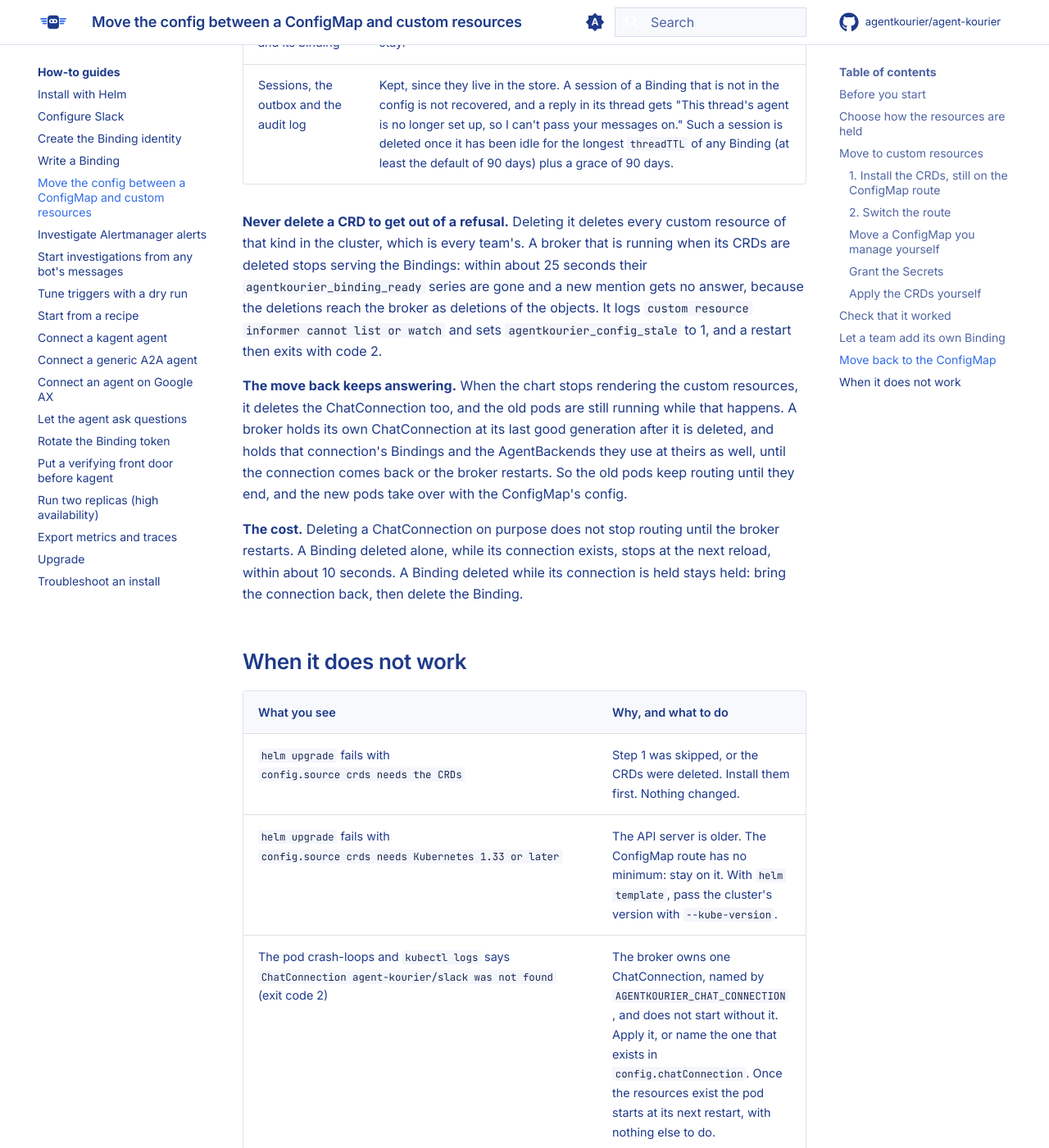
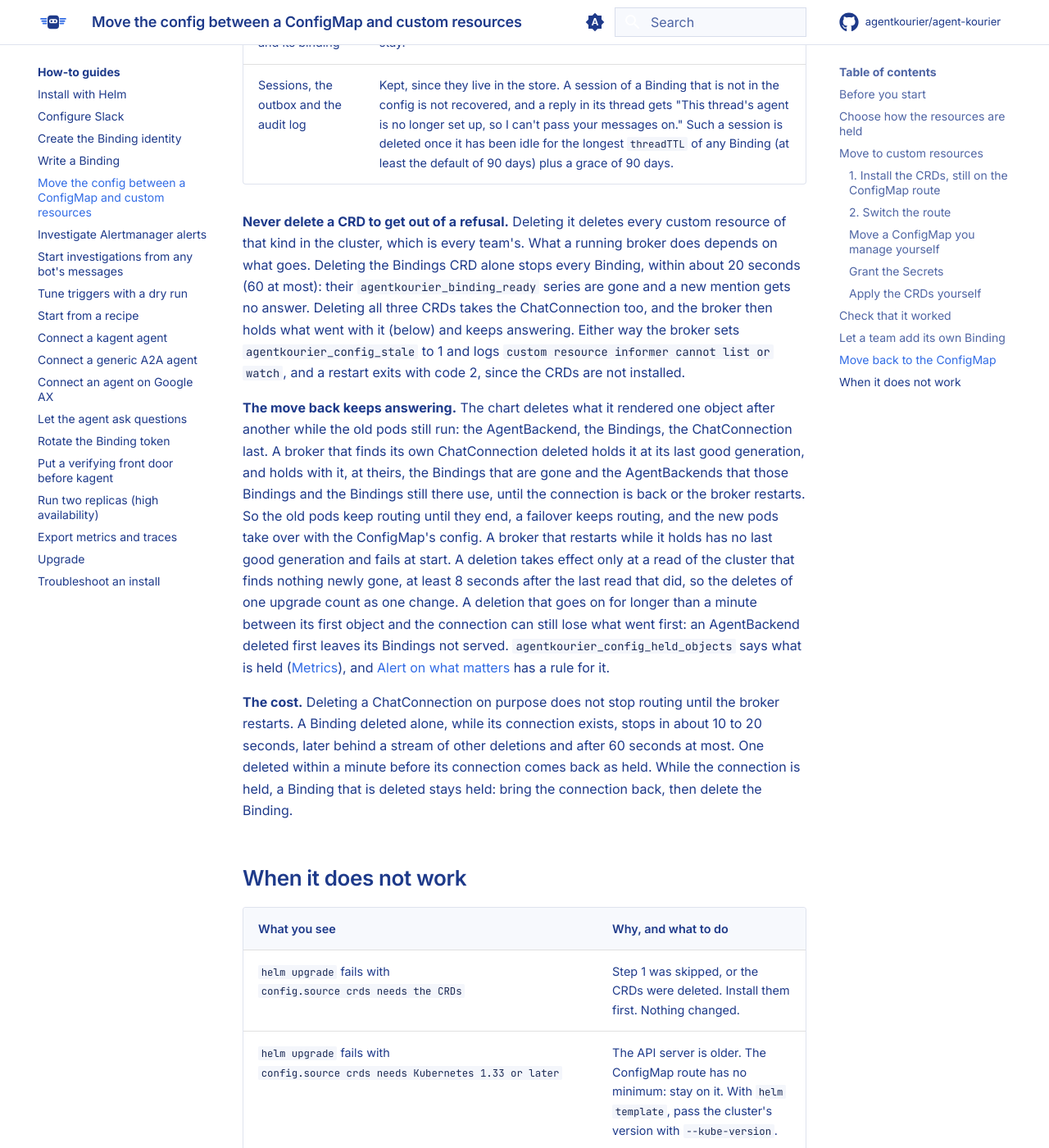
Before and after one commit to agentkourier/agent-kourier, an MkDocs documentation site: the page built from docs/how-to/migrate-config-source.md, in a window 1280 px wide and 1400 px high, scrolled down 7946 px. Shown: the whole window at 82% size. Built offline with MkDocs 1.6.1 and Material for MkDocs 9.7.7, drawn with Linux system fonts in a browser that asks for light colours; comment, search, counter and statistics services are not loaded.

Commit message:
docs: finalise the held-connection text against the merged fix
Read against internal/config/crsource/source.go (the hold, the settle floor of 8 s and
the grace of one minute) and measured on a private kind cluster (Kubernetes 1.37.0)
with the merged code: deleting the Bindings CRD alone stops the Bindings (the
agentkourier_binding_ready series gone between 7 and 11 s, a new mention unanswered);
deleting all three CRDs holds the connection, its Bindings and its backend
(agentkourier_config_held_objects 1 each, and a new mention answered 58 s after).
The 'stops at the next reload' wording is gone. Both CHECK AFTER comments are removed;
one marker is left where the rollback number goes.

```diff
--- a/docs/explanation/config-routes.md
+++ b/docs/explanation/config-routes.md
@@ -81,15 +81,13 @@ namespace and name, holds the channel, and the other is not served and says `Cha
   broker makes does not, so read the log or `agentkourier_config_invalid_objects` after changing an AgentBackend or a ChatConnection.
 - **A Binding that is not served keeps its sessions.** Retention skips the sessions of a Binding that exists and was refused, until it is served
   again or deleted, so a Binding left broken keeps its sessions indefinitely.
-<!-- CHECK AFTER THE HOLD FIX MERGES, THEN DELETE THIS COMMENT, which must not reach main: the next bullet states a fix that is not in the code
-this page was checked against. See the same comment in how-to/migrate-config-source.md. -->
-- **Deleting a ChatConnection does not stop routing.** A broker holds its own ChatConnection at its last good generation after it is
-  deleted, and the Bindings of that connection and the AgentBackends they use with it, until the connection returns or the broker
-  restarts. That is what lets a move back to the ConfigMap keep answering while the old pods end. A Binding deleted alone, while its connection exists,
-  stops at the next reload, within about 10 seconds; one deleted while its connection is held stays held, so bring the connection back first.
-- **Deleting a CRD deletes every object of the kind, and the Bindings stop being served.** Within about 25 seconds the `agentkourier_binding_ready` series of the
-  Bindings are gone and a new mention gets no answer, since the deletions reach the broker as deletions of the objects. The broker sets
-  `agentkourier_config_stale` to 1 and logs that its informers cannot list; a restart exits with code 2.
+- **Deleting a ChatConnection does not stop routing.** A broker holds its own ChatConnection at its last good generation after it is deleted, and with it the
+  Bindings of it that are gone and the AgentBackends they use, until the connection returns or the broker restarts. That is what lets a move back to the
+  ConfigMap keep answering while the old pods end ([the how-to](../how-to/migrate-config-source.md#move-back-to-the-configmap) has the details, and
+  `agentkourier_config_held_objects` says what is held). A Binding deleted alone, while its connection exists, stops in about 10 to 20 seconds, and in 60 at most; one deleted while
+  its connection is held stays held, so bring the connection back first. A held Binding keeps its channel against a newer one, and a Binding that was just deleted keeps it for up to about 20 seconds.
+- **Deleting a CRD deletes every object of the kind.** Deleting the Bindings CRD alone stops the Bindings within about 20 seconds, and a new mention gets no answer. Deleting all
+  three takes the connection with them, and the broker holds the rest and keeps answering. In both the broker sets `agentkourier_config_stale` to 1, and a restart exits with code 2.
 
 ## What is checked, and where
 
--- a/docs/how-to/migrate-config-source.md
+++ b/docs/how-to/migrate-config-source.md
@@ -261,25 +261,24 @@ Keep `crds.install: true` while you do; it does not need to change. What the mov
 | The ClusterRole and its binding | Deleted (they render only with `crds`). A team's own Role and RoleBinding stay. |
 | Sessions, the outbox and the audit log | Kept, since they live in the store. A session of a Binding that is not in the config is not recovered, and a reply in its thread gets "This thread's agent is no longer set up, so I can't pass your messages on." Such a session is deleted once it has been idle for the longest `threadTTL` of any Binding (at least the default of 90 days) plus a grace of 90 days. |
 
-**Never delete a CRD to get out of a refusal.** Deleting it deletes every custom resource of that kind in the cluster, which is every team's. A broker that is
-running when its CRDs are deleted stops serving the Bindings: within about 25 seconds their `agentkourier_binding_ready` series are gone and a new mention
-gets no answer, because the deletions reach the broker as deletions of the objects. It logs `custom resource informer cannot list or watch` and sets
-`agentkourier_config_stale` to 1, and a restart then exits with code 2.
+**Never delete a CRD to get out of a refusal.** Deleting it deletes every custom resource of that kind in the cluster, which is every team's. What a running
+broker does depends on what goes. Deleting the Bindings CRD alone stops every Binding, within about 20 seconds (60 at most): their `agentkourier_binding_ready`
+series are gone and a new mention gets no answer. Deleting all three CRDs takes the ChatConnection too, and the broker then holds what went with it (below) and keeps answering.
+Either way the broker sets `agentkourier_config_stale` to 1 and logs `custom resource informer cannot list or watch`, and a restart exits with code 2, since the CRDs are not installed.
 
-<!-- CHECK AFTER THE HOLD FIX MERGES, THEN DELETE THIS COMMENT, which must not reach main: the two paragraphs below describe a fix that is not in
-the code this page was checked against (a held ChatConnection, and its Bindings and AgentBackends, after deletion; a grace for deletions that
-come close together). Re-read the broker's handling of a deleted own ChatConnection. Re-check the paragraph above too: with the fix, the Bindings
-are held only when the connection goes in the same read, so deleting the Bindings CRD alone still stops them. No number for the loss on a move
-back has been given. -->
+**The move back keeps answering.** The chart deletes what it rendered one object after another while the old pods still run: the AgentBackend, the Bindings, the ChatConnection last.
+A broker that finds its own ChatConnection deleted holds it at its last good generation, and holds with it, at theirs, the Bindings that are gone and the AgentBackends that
+those Bindings and the Bindings still there use, until the connection is back or the broker restarts. So the old pods keep routing until they end, a failover keeps routing,
+and the new pods take over with the ConfigMap's config. A broker that restarts while it holds has no last good generation and fails at start. A deletion takes effect only at a read of
+the cluster that finds nothing newly gone, at least 8 seconds after the last read that did, so the deletes of one upgrade count as one change. A deletion that goes on for longer than a
+minute between its first object and the connection can still lose what went first: an AgentBackend deleted first leaves its Bindings not served. `agentkourier_config_held_objects`
+says what is held ([Metrics](../reference/metrics.md#connection-configuration-and-turns)), and [Alert on what matters](export-telemetry.md#alert-on-what-matters) has a rule for it.
 
-**The move back keeps answering.** When the chart stops rendering the custom resources, it deletes the ChatConnection too, and the old pods are
-still running while that happens. A broker holds its own ChatConnection at its last good generation after it is deleted, and holds that
-connection's Bindings and the AgentBackends they use at theirs as well, until the connection comes back or the broker restarts. So the old pods
-keep routing until they end, and the new pods take over with the ConfigMap's config.
+<!-- ROLLBACK NUMBER: the measured loss of a move back goes here, as one sentence, if a reader needs it; pending from the migration rerun. Delete this marker either way. -->
 
-**The cost.** Deleting a ChatConnection on purpose does not stop routing until the broker restarts. A Binding deleted alone, while its connection
-exists, stops at the next reload, within about 10 seconds. A Binding deleted while its connection is held stays held: bring the connection back, then
-delete the Binding.
+**The cost.** Deleting a ChatConnection on purpose does not stop routing until the broker restarts. A Binding deleted alone, while its connection exists, stops in about 10 to
+20 seconds, later behind a stream of other deletions and after 60 seconds at most. One deleted within a minute before its connection comes back as held. While the connection is held, a
+Binding that is deleted stays held: bring the connection back, then delete the Binding.
 
 ## When it does not work
 
```
